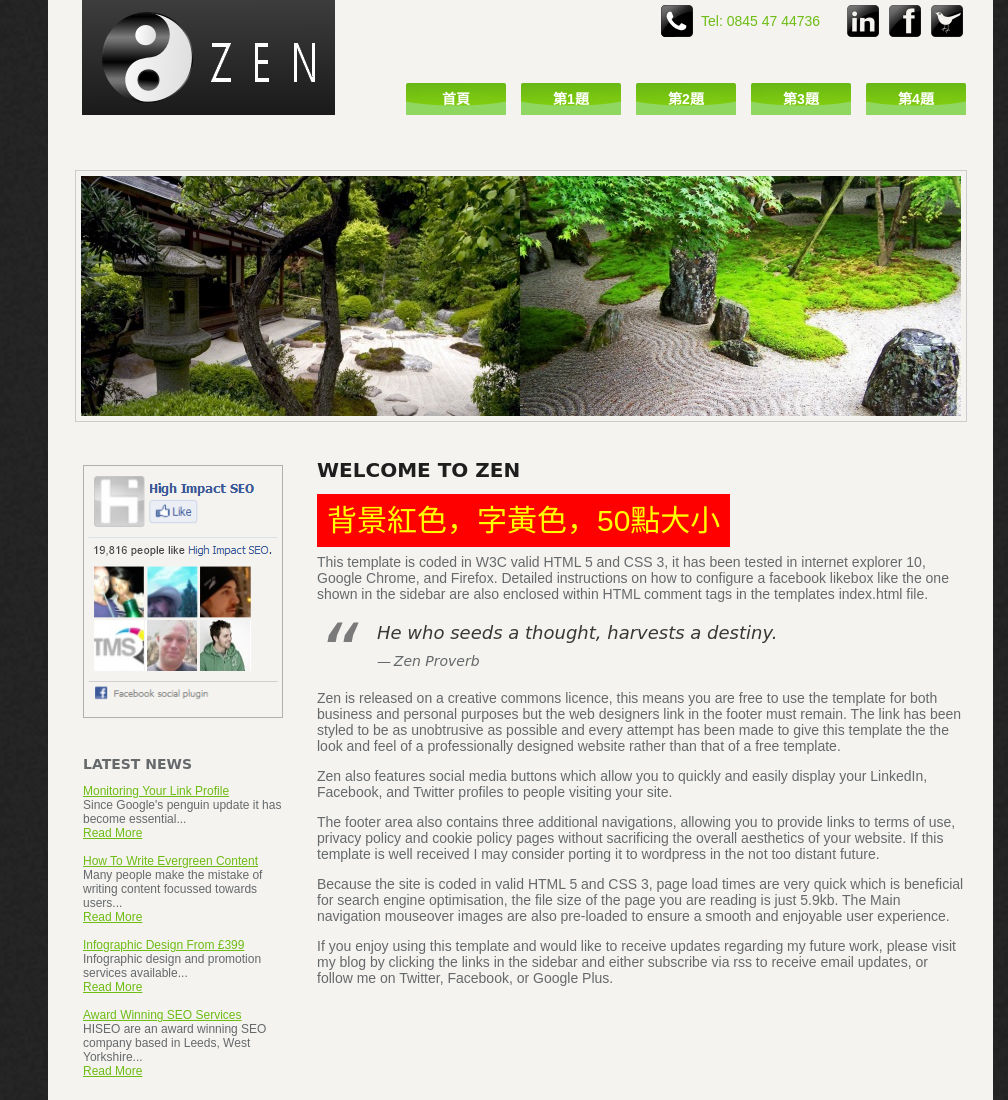
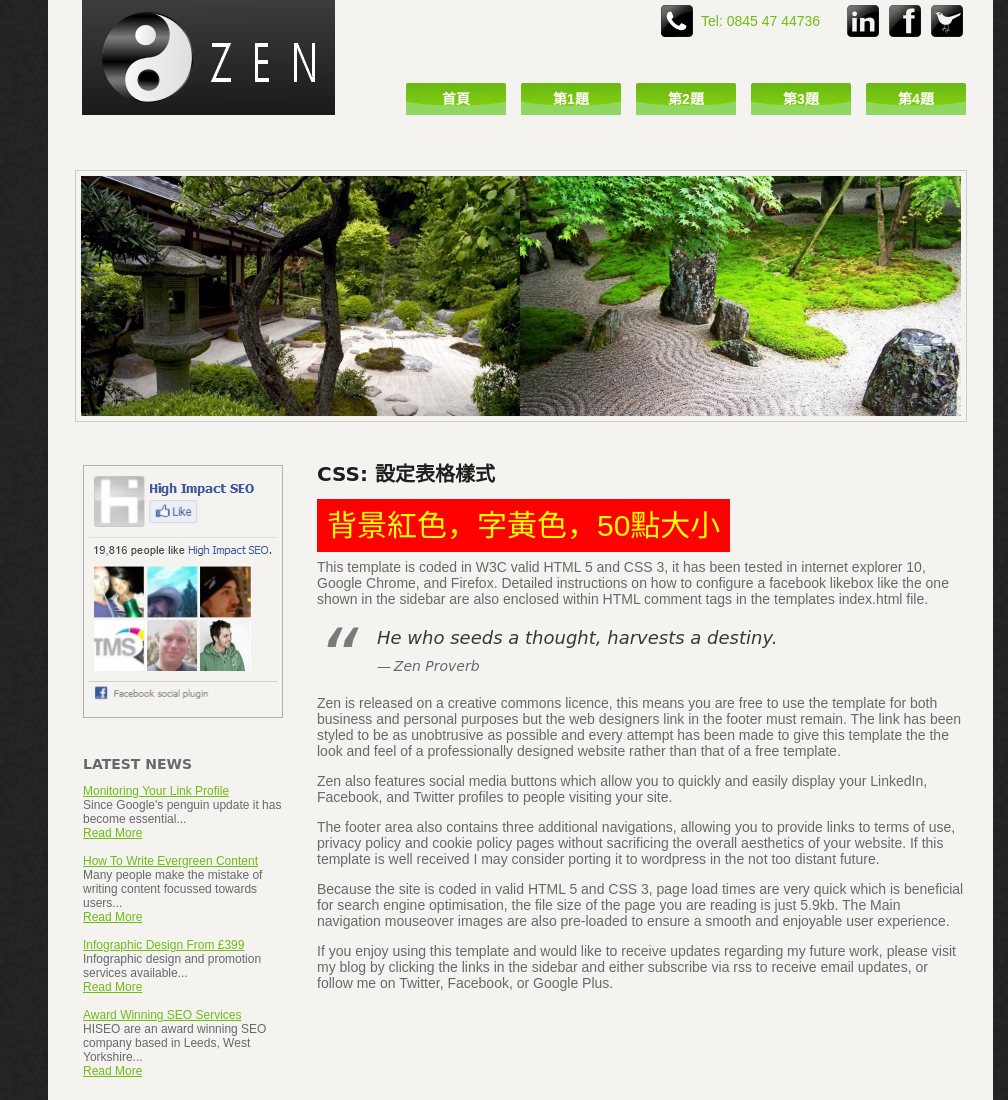
Before and after one commit to ccen1190/hw2, a plain HTML site: page ZEN/a2.html in a window 1280 px wide. Shown: the top 1100 px of the page, without its empty margins (272-1280 px from the left). Drawn offline with Linux system fonts and the light colour scheme; a web font is replaced by a local one.

Commit message:
Update a2.html

```diff
--- a/ZEN/a2.html
+++ b/ZEN/a2.html
@@ -34,7 +34,7 @@
 <div class="page">
 
 <div class="main">
-<h1>Welcome To ZEN</h1>
+<h1>CSS: 設定表格樣式</h1>
 <label style="font-size: 30px; color: yellow; background-color: red;padding: 10px; ">背景紅色，字黃色，50點大小</label>
 <p>This template is coded in W3C valid HTML 5 and CSS 3, it has been tested in internet explorer 10, Google Chrome, and Firefox. Detailed instructions on how to configure a facebook likebox like the one shown in the sidebar are also enclosed within HTML comment tags in the templates index.html file.</p>
 <blockquote>He who seeds a thought, harvests a destiny.<cite>Zen Proverb</cite></blockquote>
```
